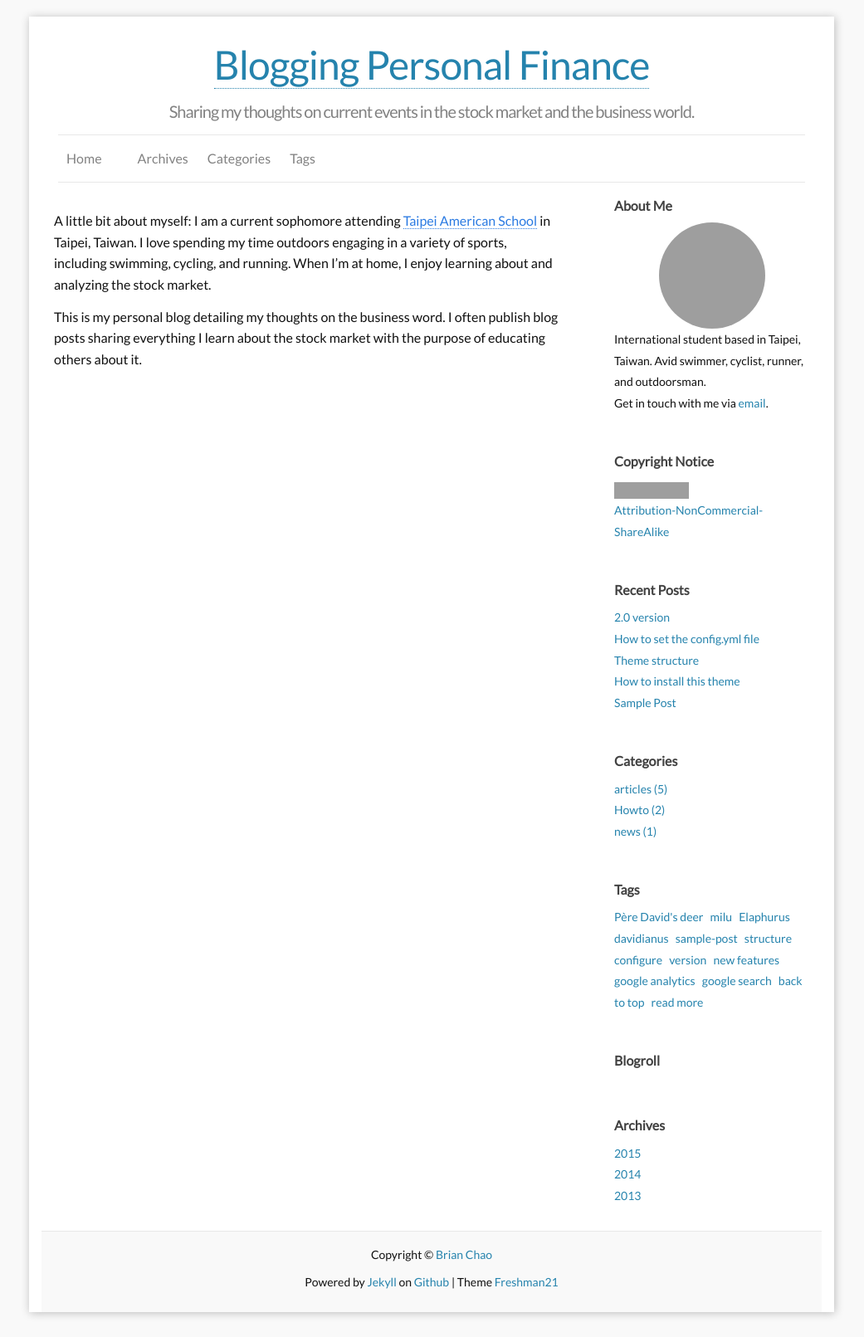
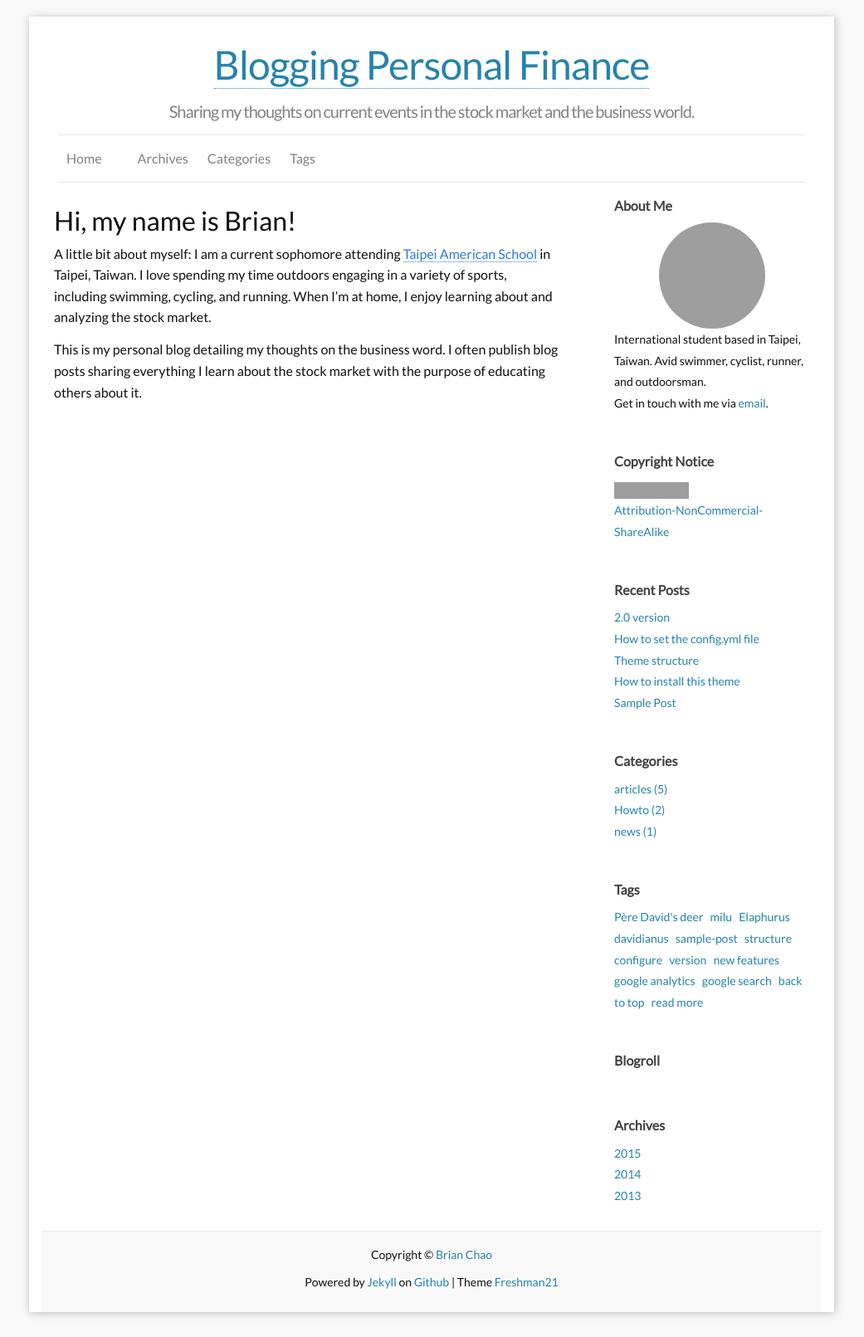
Before and after one commit to brianchao-dev/brianchao-dev.github.io, a Jekyll site: the page built from b_about.md, in a window 1280 px wide. Shown: the whole page at 83% size, without its empty margins (120-1161 px from the left). Built offline with Jekyll 4.4.1, drawn with Linux system fonts in a browser that asks for light colours; our own code applies the rules of GitHub Pages for plain Markdown files; grey boxes are pictures that could not be loaded.

Commit message:
Fixing bug

```diff
--- a/b_about.md
+++ b/b_about.md
@@ -1,10 +1,12 @@
 ---
 layout: page
-title: Hi, my name is Brian!
+title:
 # comments: yes
 permalink: /about/
 ---
 
+## Hi, my name is Brian!
+
 A little bit about myself: I am a current sophomore attending [Taipei American School](https://www.tas.edu.tw/) in Taipei, Taiwan. I love spending my time outdoors engaging in a variety of sports, including swimming, cycling, and running. When I'm at home, I enjoy learning about and analyzing the stock market.
 
 This is my personal blog detailing my thoughts on the business word. I often publish blog posts sharing everything I learn about the stock market with the purpose of educating others about it.
```
